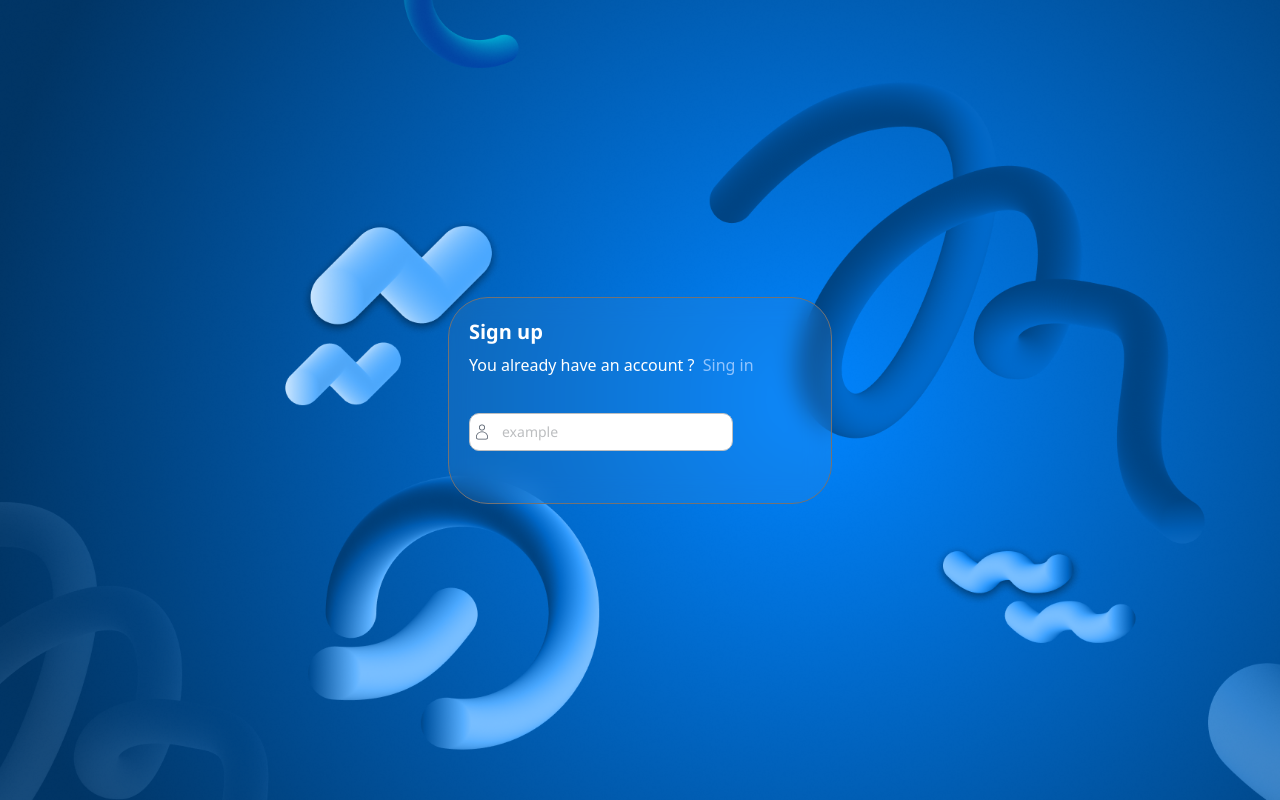
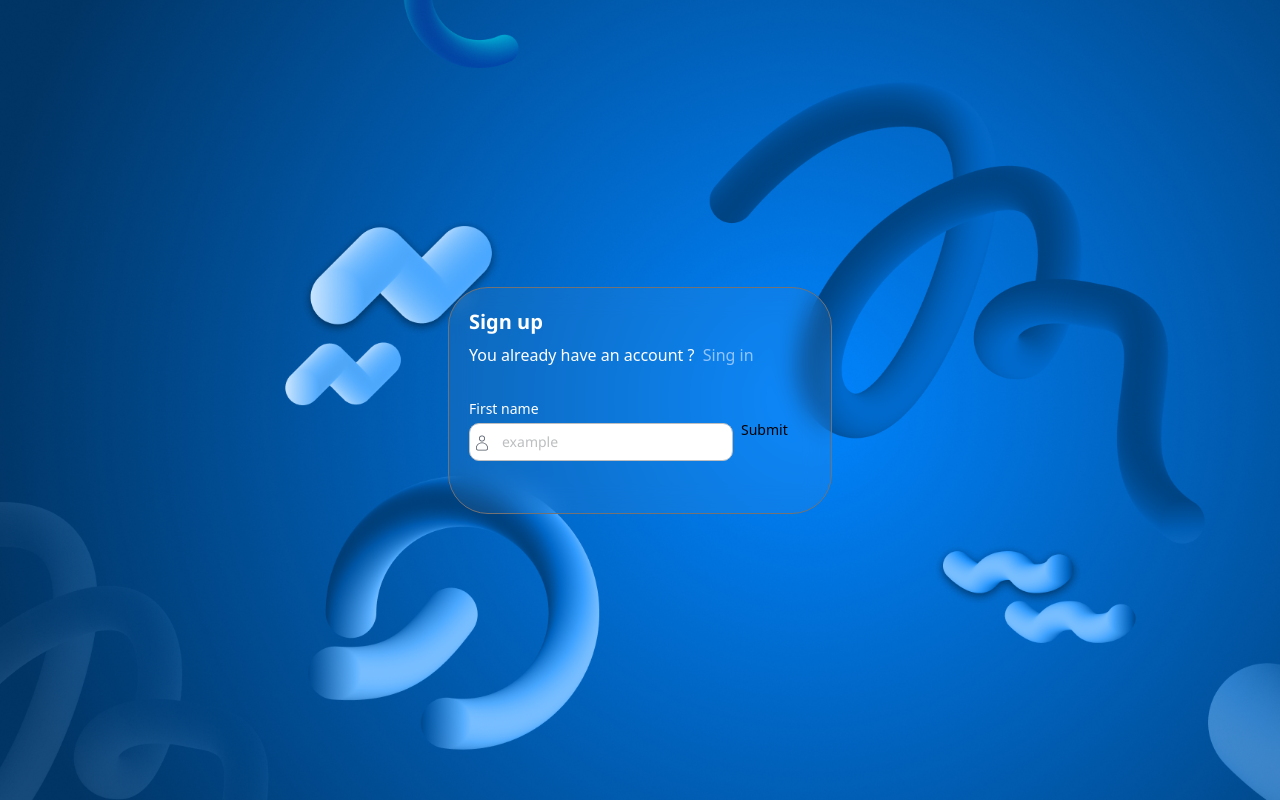
Before and after one commit to Mehranlip/Mojave-Next-Auth, a Next.js app: page /auth in a window 1280 px wide. Built offline with nearby package versions, Linux system fonts and the light colour scheme.

Commit message:
add valid schema to input

```diff
--- a/package.json
+++ b/package.json
@@ -10,7 +10,7 @@
   },
   "dependencies": {
     "@auth/mongodb-adapter": "^1.0.0",
-    "@hookform/resolvers": "^2.9.10",
+    "@hookform/resolvers": "^2.9.11",
     "@next-auth/mongodb-adapter": "^1.1.3",
     "@next/font": "13.1.5",
     "@types/bcryptjs": "^2.4.2",
@@ -33,13 +33,13 @@
     "nodemailer": "^6.9.1",
     "react": "18.2.0",
     "react-dom": "18.2.0",
-    "react-hook-form": "^7.43.0",
+    "react-hook-form": "^7.45.1",
     "react-icons": "^4.10.1",
     "react-spinners": "^0.13.8",
     "react-toastify": "^9.1.1",
     "typescript": "4.9.4",
     "validator": "^13.7.0",
-    "zod": "^3.20.2",
+    "zod": "^3.21.4",
     "zxcvbn": "^4.4.2"
   },
   "devDependencies": {
--- a/src/components/forms/Register.tsx
+++ b/src/components/forms/Register.tsx
@@ -1,12 +1,35 @@
 import * as React from "react";
 import Input from "../inputs/input";
 import { CiUser } from "react-icons/ci";
+import { useForm } from "react-hook-form";
+
+import { z } from "zod";
+import { zodResolver } from "@hookform/resolvers/zod";
 
 interface IRegisterFromProps {}
+const FormSchema = z.object({
+  first_name: z
+    .string()
+    .min(2, "First name must be atleast 2 characters.")
+    .max(32, "First name must be lass than 32 characters.")
+    .regex(new RegExp("^[a-zA-z]+$^"), "No special characters allowed."),
+});
 
+type FormSchemaType = z.infer<typeof FormSchema>;
 const RegisterForm: React.FunctionComponent<IRegisterFromProps> = (props) => {
+  const {
+    register,
+    handleSubmit,
+    watch,
+    formState: { errors, isSubmitting },
+  } = useForm<FormSchemaType>({
+    resolver: zodResolver(FormSchema),
+  });
+
+  const onSubmit = (data: any) => console.log(data);
+
   return (
-    <form className="my-8 text-sm">
+    <form className="my-8 text-sm" onSubmit={handleSubmit(onSubmit)}>
       <div className="gap-2 md:flex">
         <Input
           name="first_name"
@@ -14,7 +37,11 @@ const RegisterForm: React.FunctionComponent<IRegisterFromProps> = (props) => {
           type="text"
           icon={<CiUser />}
           placeholder="example"
+          register={register}
+          error={errors?.first_name?.message}
+          disabled={isSubmitting}
         />
+        <button type="submit">Submit</button>
       </div>
     </form>
   );
--- a/src/components/inputs/input.tsx
+++ b/src/components/inputs/input.tsx
@@ -1,4 +1,6 @@
 import * as React from "react";
+
+import { IoAlertCircle } from "react-icons/io5";
 
 interface IInputProps {
   name: string;
@@ -6,20 +8,46 @@ interface IInputProps {
   type: string;
   icon: JSX.Element;
   placeholder: string;
+  register: any;
+  error: any;
+  disabled: boolean;
 }
 
 const Input: React.FunctionComponent<IInputProps> = (props) => {
-  const { name, label, type, icon, placeholder } = props;
+  const { name, label, type, icon, placeholder, register, error, disabled } =
+    props;
   return (
+    <div className=" w-[100%]">
+      <label htmlFor={name} className="text-white">
+        {label}
+      </label>
       <div className="relative mt-1 ">
-      <div className="pointer-events-none absolute left-0 inset-y-0 flex items-center pl-1">
+        <div
+          className="pointer-events-none absolute left-0 top-0.5 inset-y-0 flex items-center pl-1"
+          style={{ transform: `${error ? "translateY(-10px)" : ""}` }}
+        >
           <span className="text-lg text-gray-600 ">{icon}</span>
         </div>
         <input
           className="input-com w-full py-2 pr-7 pl-8 block outline-offset-2 outline-transparent focus:border-blue-500 focus:ring-blue-500 focus:ring-2  "
           type={type}
           placeholder={placeholder}
+          {...register(name)}
+          style={{
+            borderColor: `${error ? "#ED4337" : ""}`,
+          }}
         />
+        {error && (
+          <div className="fill-red-500 absolute right-2 top-2.5 text-xl">
+            <IoAlertCircle fill="#ED4337" />
+          </div>
+        )}
+        {error && (
+          <p className="text-sm text-[#ed4337] mt-1 w-fit rounded-xl px-1">
+            {error}
+          </p>
+        )}
+      </div>
     </div>
   );
 };
```
Also changed, not shown: 1 other file (tests, documents, lock files or other folders). Lines whose indentation alone changed are shown as unchanged.
